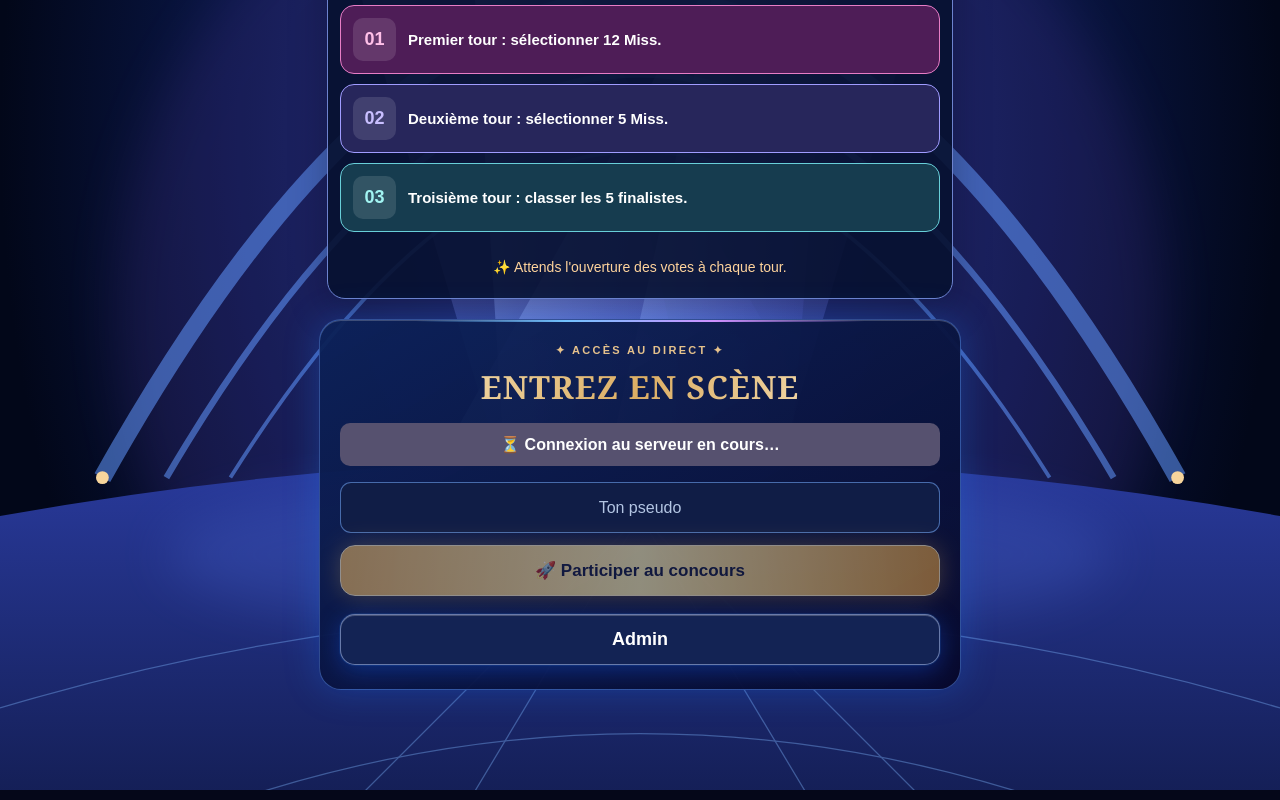
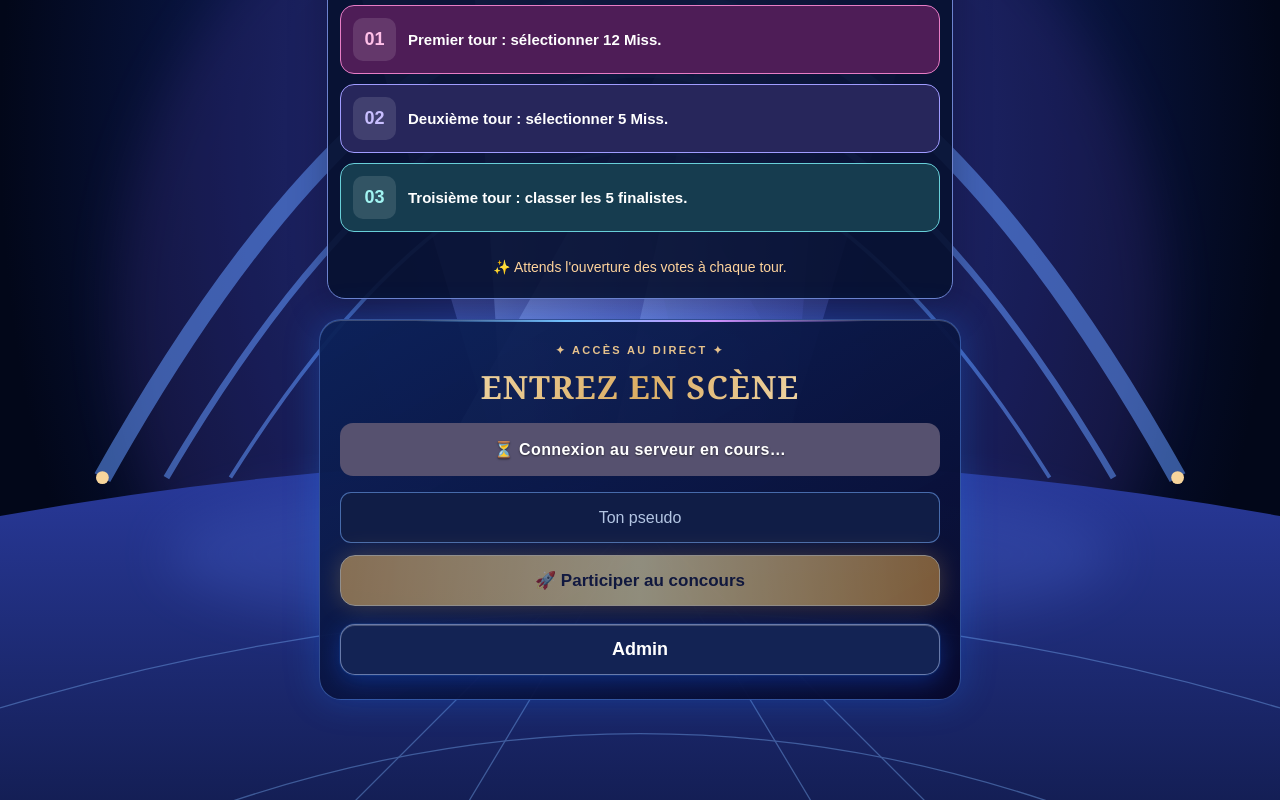
Before and after one commit to ludhardy-arch/miss2027, a React (Vite) app in the folder miss2026-main/: page /#/login in a window 1280 px wide. Shown: the part 828-1628 px from the top of the page. Built offline with nearby package versions, Linux system fonts and the light colour scheme; no server answers; the database is empty.

Commit message:
TEST only: vivid green and red illuminated connection status (approved second-row design)

```diff
--- a/miss2026-main/src/pages/Login.jsx
+++ b/miss2026-main/src/pages/Login.jsx
@@ -91,7 +91,7 @@ export default function Login({ setUser }) {
         ))}
         <p style={{ color: "#ffd49c", margin: "17px 7px 5px", fontSize: 14 }}>✨ Attends l'ouverture des votes à chaque tour.</p>
       </section>
-      <div className="tv-entry tv-entry-v3"><div className="tv-entry-eyebrow">✦ ACCÈS AU DIRECT ✦</div><h2>ENTREZ EN SCÈNE</h2><p role="status" style={{ padding: 12, borderRadius: 10, background: connectionsError ? "#93511b" : !connectionsLoaded ? "#56516f" : connectionsOpen ? "#176b43" : "#74323e", color: "white", fontWeight: "bold" }}>
+      <div className="tv-entry tv-entry-v3"><div className="tv-entry-eyebrow">✦ ACCÈS AU DIRECT ✦</div><h2>ENTREZ EN SCÈNE</h2><p role="status" style={{ padding: "15px 12px", borderRadius: 13, background: connectionsError ? "#93511b" : !connectionsLoaded ? "#56516f" : connectionsOpen ? "linear-gradient(110deg, #003b26, #006f42, #009e63)" : "linear-gradient(110deg, #89000c, #cc0019, #f31337)", border: connectionsLoaded && !connectionsError ? `2px solid ${connectionsOpen ? "#15ef98" : "#ff4d66"}` : "2px solid transparent", boxShadow: connectionsLoaded && !connectionsError ? (connectionsOpen ? "0 0 9px #00e58a, 0 0 20px rgba(0,235,137,.48), inset 0 0 12px rgba(27,255,167,.18)" : "0 0 9px #ff1b42, 0 0 20px rgba(255,27,66,.48), inset 0 0 12px rgba(255,93,111,.2)") : "none", color: "white", fontWeight: 800, letterSpacing: ".025em", textShadow: "0 1px 2px rgba(0,0,0,.5)" }}>
         {connectionsError ? "⚠️ Impossible de vérifier les connexions : " + connectionsError
           : !connectionsLoaded ? "⏳ Connexion au serveur en cours…"
           : connectionsOpen ? "✅ Connexions ouvertes" : "⏳ Connexions fermées — attends l’ouverture par l’admin"}
```
